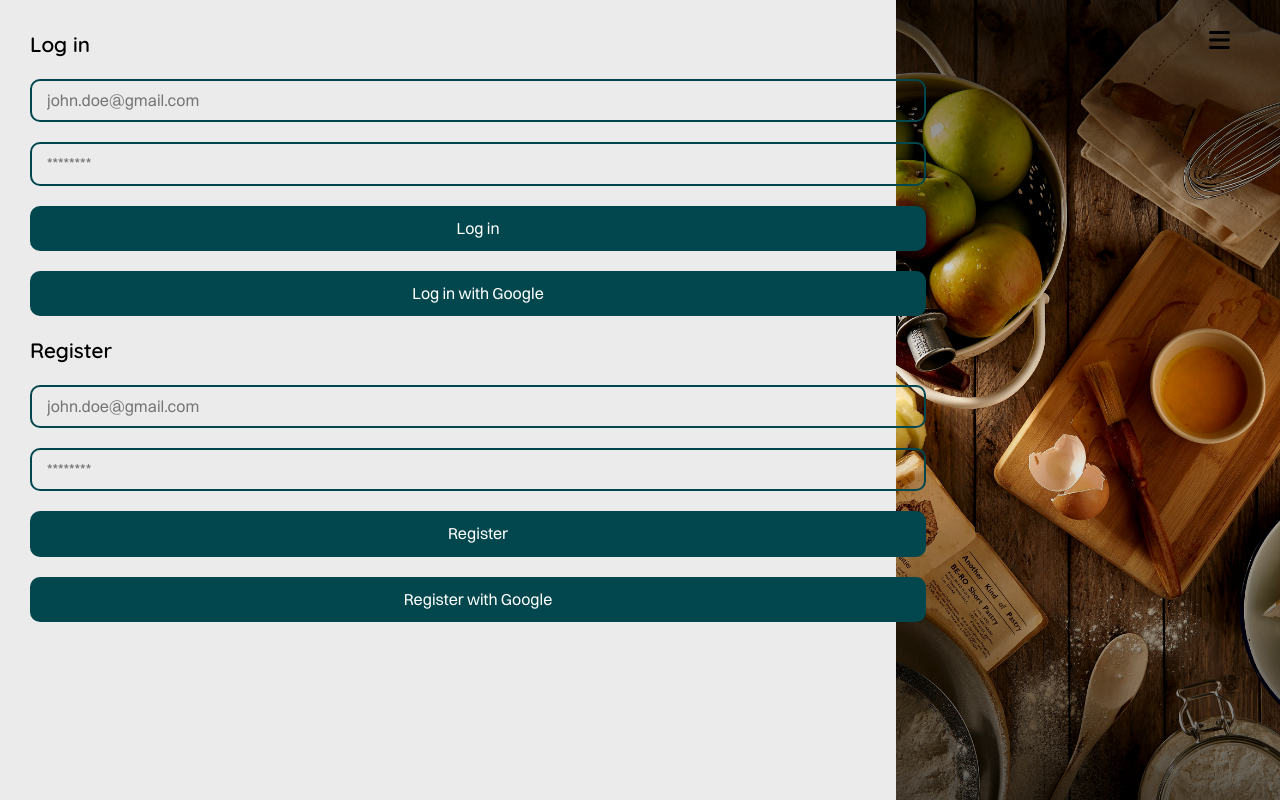
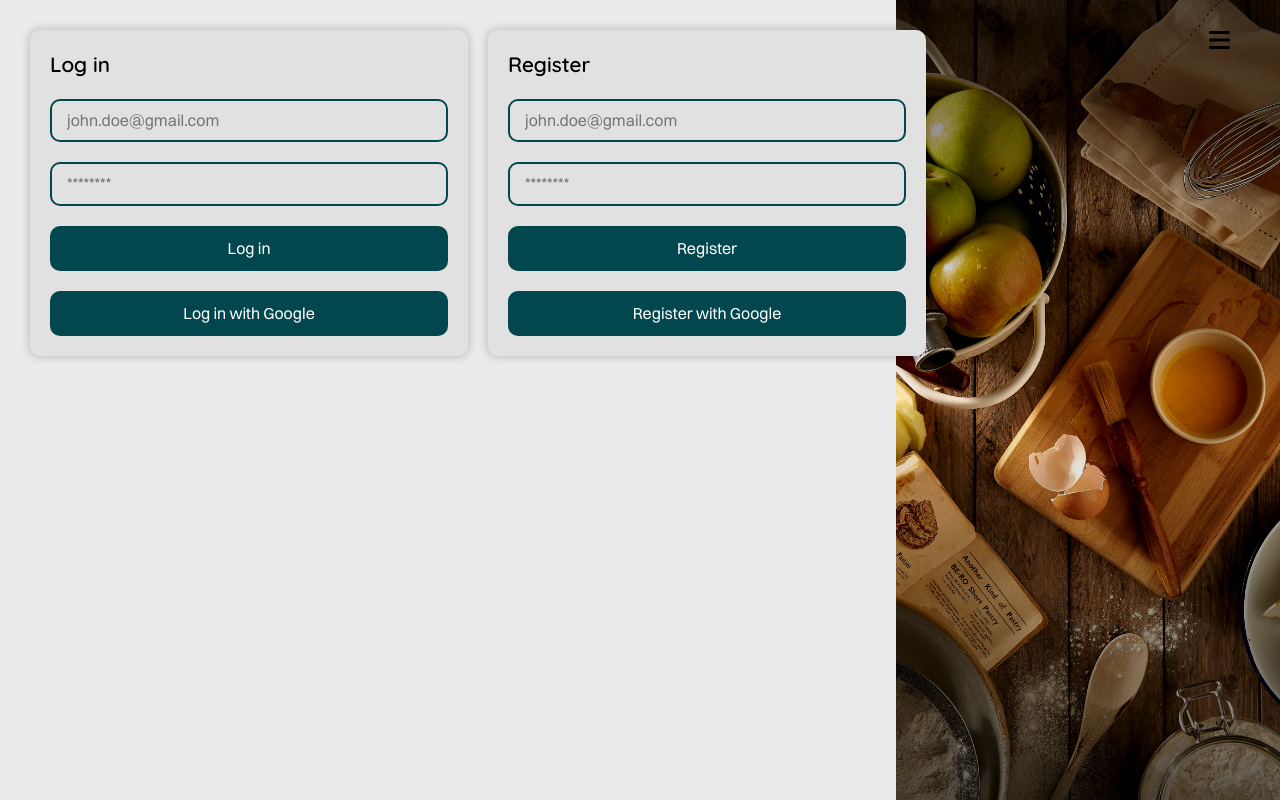
Before and after one commit to TiekieWiki/Cookist, a Vue app: page /login in a window 1280 px wide. Built offline with nearby package versions, Linux system fonts and the light colour scheme; no server answers.

Commit message:
Styling login

```diff
--- a/src/components/login/LoginCard.vue
+++ b/src/components/login/LoginCard.vue
@@ -1,5 +1,5 @@
 <template>
-  <article>
+  <section class="card">
     <h2>{{ $t('loginPage.login') }}</h2>
     <form>
       <InputField
@@ -26,7 +26,7 @@
         {{ $t('loginPage.googleLogin') }}
       </Button>
     </form>
-  </article>
+  </section>
 </template>
 
 <script setup lang="ts">
--- a/src/components/login/RegisterCard.vue
+++ b/src/components/login/RegisterCard.vue
@@ -1,5 +1,5 @@
 <template>
-  <article>
+  <section class="card">
     <h2>{{ $t('loginPage.register') }}</h2>
     <form>
       <InputField
@@ -26,7 +26,7 @@
         {{ $t('loginPage.googleRegister') }}
       </Button>
     </form>
-  </article>
+  </section>
 </template>
 
 <script setup lang="ts">
--- a/src/views/LoginView.vue
+++ b/src/views/LoginView.vue
@@ -1,7 +1,9 @@
 <template>
   <main>
-    <LoginCard />
-    <RegisterCard />
+    <article class="row">
+      <LoginCard />
+      <RegisterCard />
+    </article>
   </main>
 </template>
 
--- a/src/views/NotFoundView.vue
+++ b/src/views/NotFoundView.vue
@@ -1,6 +1,6 @@
 <template>
   <main>
-    <article>
+    <article class="card">
       <h2>{{ $t('notFoundPage.title') }}</h2>
       <p>{{ $t('notFoundPage.description') }}</p>
     </article>
```
